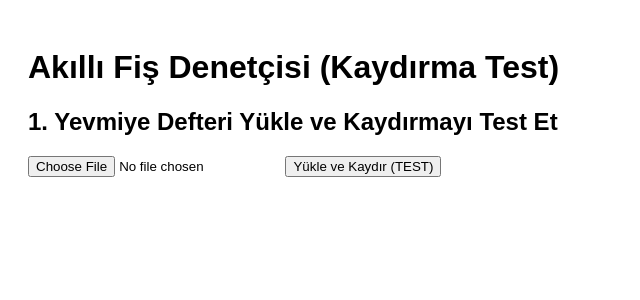
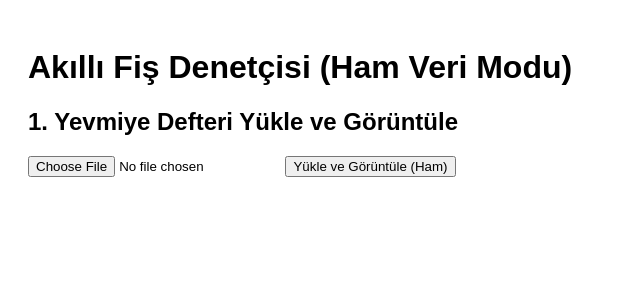
Before and after one commit to Orcunkus/akilli-fis-denetci, a Flask app: page / in a window 1280 px wide. Shown: the top 300 px of the page, without its empty margins (0-640 px from the left). Run offline with Flask 3, Linux system fonts and the light colour scheme.

Commit message:
Update index.html

```diff
--- a/templates/index.html
+++ b/templates/index.html
@@ -2,7 +2,7 @@
 <html lang="tr">
 <head>
     <meta charset="UTF-8">
-    <title>Akıllı Fiş Denetçisi (Kaydırma Test)</title>
+    <title>Akıllı Fiş Denetçisi (Ham Veri)</title>
     <style>
         body { font-family: Arial, sans-serif; padding: 20px; }
         .success { color: green; border: 1px solid green; padding: 10px; margin-bottom: 15px; background-color: #E6FFE6; }
@@ -13,7 +13,7 @@
     </style>
 </head>
 <body>
-    <h1>Akıllı Fiş Denetçisi (Kaydırma Test)</h1>
+    <h1>Akıllı Fiş Denetçisi (Ham Veri Modu)</h1>
 
     {% with messages = get_flashed_messages(with_categories=true) %}
         {% if messages %}
@@ -25,11 +25,10 @@
         {% endif %}
     {% endwith %}
 
-    <h2>1. Yevmiye Defteri Yükle ve Kaydırmayı Test Et</h2>
+    <h2>1. Yevmiye Defteri Yükle ve Görüntüle</h2>
     <form action="{{ url_for('upload_file') }}" method="post" enctype="multipart/form-data">
         <input type="file" name="dosya" accept=".xlsx,.csv" required>
-        <input type="submit" value="Yükle ve Kaydır (TEST)">
+        <input type="submit" value="Yükle ve Görüntüle (Ham)">
     </form>
-
-    </body>
+</body>
 </html>
```
